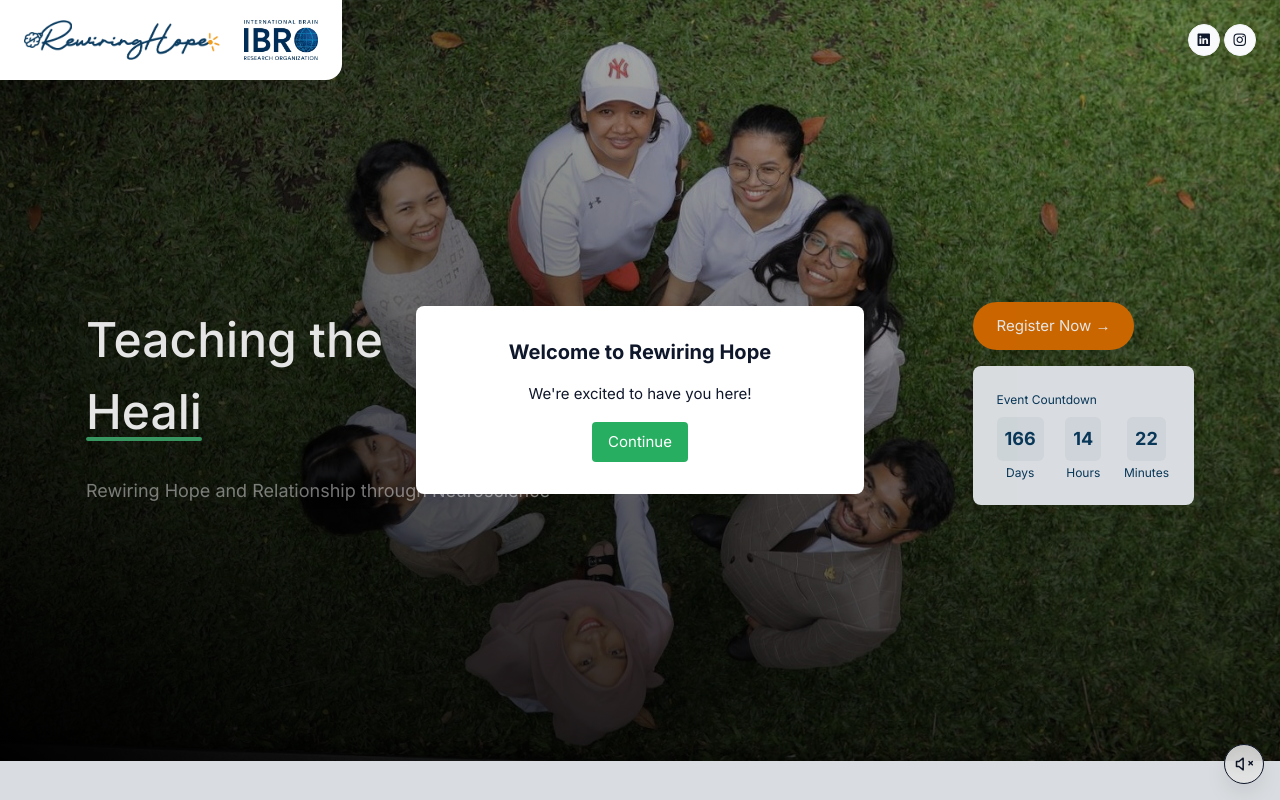
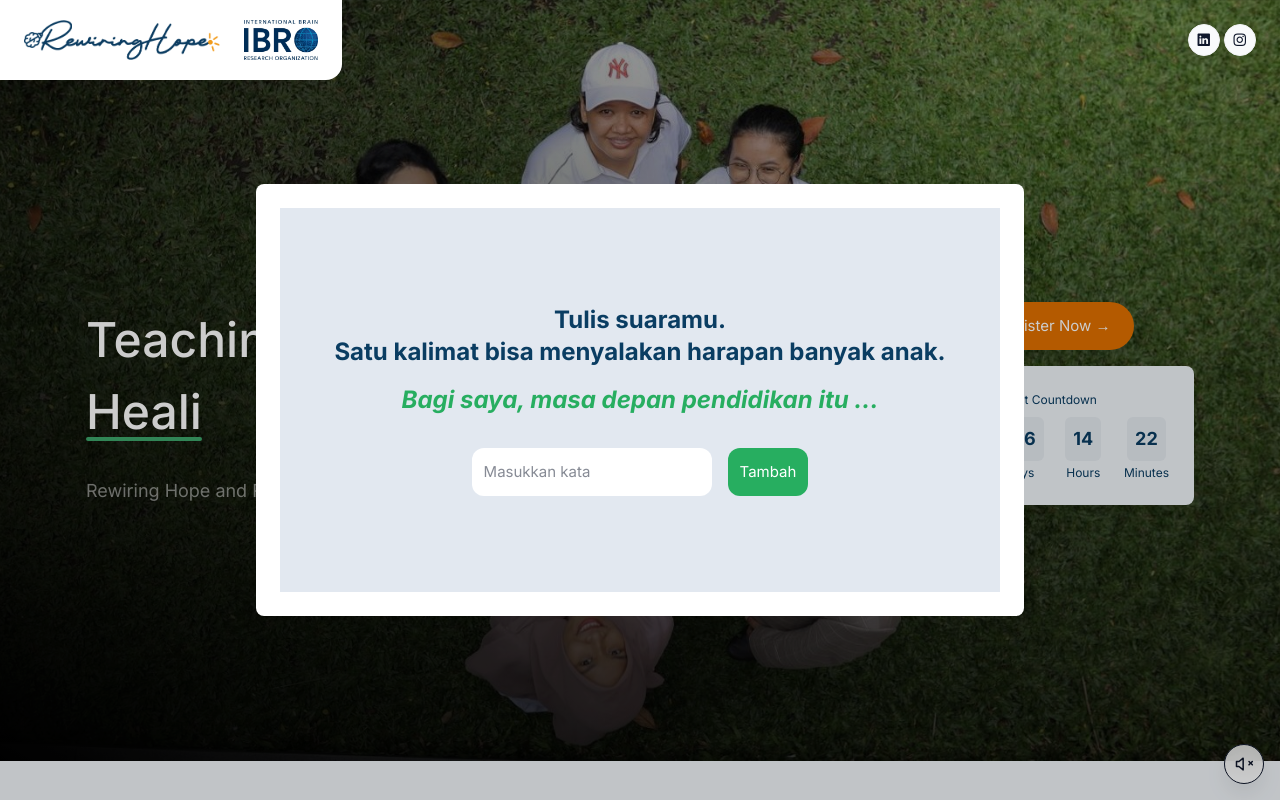
Before and after one commit to iqbalrez/rewiring-hope, a React (Vite) app: page / in a window 1280 px wide. Shown: the top 800 px of the page. Built offline with nearby package versions, Linux system fonts and the light colour scheme; no server answers.

Commit message:
fix: update ticket registration date information

```diff
--- a/src/component/AddWord.jsx
+++ b/src/component/AddWord.jsx
@@ -2,7 +2,7 @@
 import React, { useState } from 'react';
 import axios from 'axios';
 
-const AddWord = ({ setIsOpen }) => {
+const AddWord = ({ setIsOpen, handlePopupClose }) => {
   const [word, setWord] = useState('');
   const [message, setMessage] = useState('');
 
@@ -10,6 +10,7 @@ const AddWord = ({ setIsOpen }) => {
 
   const handleSubmit = async (e) => {
     e.preventDefault();
+    handlePopupClose && handlePopupClose();
 
     try {
       const response = await axios.post(`${VITE_API_URL}/polling/add-word`, {
--- a/src/component/TicketRegistration.jsx
+++ b/src/component/TicketRegistration.jsx
@@ -130,7 +130,10 @@ export default function TicketRegistration({ initialType }) {
 
             {/* FORM */}
             <div className='bg-white rounded-lg shadow-lg p-8 h-full flex flex-col'>
-              <h3 className='text-2xl font-semibold mb-6'>Register Now</h3>
+              <p className='mx-auto my-auto font-semibold text-xl text-center'>
+                Pendaftaran akan dibuka mulai tanggal<br></br>9 Februari 2026
+              </p>
+              {/* <h3 className='text-2xl font-semibold mb-6'>Register Now</h3>
 
               {!submitted ? (
                 <form onSubmit={handleSubmit}>
@@ -216,7 +219,6 @@ export default function TicketRegistration({ initialType }) {
                   </p>
                   {type !== 'FF' ? (
                     <>
-                      {/* Checkbox Terms */}
                       <div className='mb-4 flex items-start gap-3'>
                         <input
                           id='agreeTerms'
@@ -272,7 +274,7 @@ export default function TicketRegistration({ initialType }) {
                   <h4 className='text-xl font-semibold mb-2'>{formMessage}</h4>
                   <p>Mohon menunggu info lebih lanjut.</p>
                 </div>
-              )}
+              )} */}
             </div>
           </div>
         </div>
--- a/src/component/WordClouds.jsx
+++ b/src/component/WordClouds.jsx
@@ -4,7 +4,7 @@ import axios from 'axios';
 import { ReactWordcloud } from '@cp949/react-wordcloud';
 import AddWord from './AddWord';
 
-export default function WordClouds() {
+export default function WordClouds({ handlePopupClose }) {
   const [words, setWords] = useState([]);
   const [isOpen, setIsOpen] = useState(false);
   const VITE_API_URL = import.meta.env.VITE_API_URL;
@@ -33,7 +33,7 @@ export default function WordClouds() {
   return (
     <>
       <section
-        className='h-[80dvh] relative py-24 bg-slate-200 dark:bg-slate-800 flex items-center'
+        className='h-fit relative px-6 py-24 bg-slate-200 dark:bg-slate-800 flex items-center'
         id='about'
       >
         <div className='w-full max-w-4xl px-4 lg:px-0 mx-auto my-auto '>
@@ -51,7 +51,10 @@ export default function WordClouds() {
               </div>
             </>
           ) : (
-            <AddWord setIsOpen={setIsOpen} />
+            <AddWord
+              setIsOpen={setIsOpen}
+              handlePopupClose={handlePopupClose}
+            />
           )}
         </div>
       </section>
--- a/src/pages/index.jsx
+++ b/src/pages/index.jsx
@@ -20,6 +20,7 @@ import Switcher from '../component/Switcher';
 import Navbar from '../component/navbar';
 import GetInTouch from '../component/GetInTouch';
 import TicketRegistration from '../component/TicketRegistration';
+import WordClouds from '../component/WordClouds';
 
 import { TypeAnimation } from 'react-type-animation';
 import EventAudience from '../component/EventAudience';
@@ -109,23 +110,17 @@ export default function Index() {
         <Navbar />
         {/* Popup Welcome */}
         {popupVisible && (
-          <div
-            onClick={handlePopupClose}
-            className='fixed inset-0 bg-black/10 bg-opacity-50 z-50 flex items-center justify-center'
-          >
-            <div className='bg-white p-8 mx-6 rounded-lg max-w-md w-full text-center'>
-              <h2 className='text-xl font-bold mb-4'>
-                Welcome to Rewiring Hope
-              </h2>
-              <p className='mb-4'>We're excited to have you here!</p>
-              <button
-                onClick={handlePopupClose} // Close popup when clicked
-                className='cursor-pointer hover:bg-primary-dark bg-primary text-white px-4 py-2 rounded mx-auto animate-boune'
-              >
-                Continue
-              </button>
+          <>
+            <div className='fixed inset-0 bg-opacity-50 z-50 flex items-center justify-center'>
+              <div className='bg-white p-6 mx-6 rounded-lg max-w-3xl w-full text-center'>
+                <WordClouds handlePopupClose={handlePopupClose} />
+              </div>
+              <div
+                className='absolute inset-0 -z-1 bg-black/20 w-screen h-screen'
+                onClick={handlePopupClose}
+              ></div>
             </div>
-          </div>
+          </>
         )}
         <section
           style={{ backgroundImage: `url(${BackgroundImage})` }}
```
